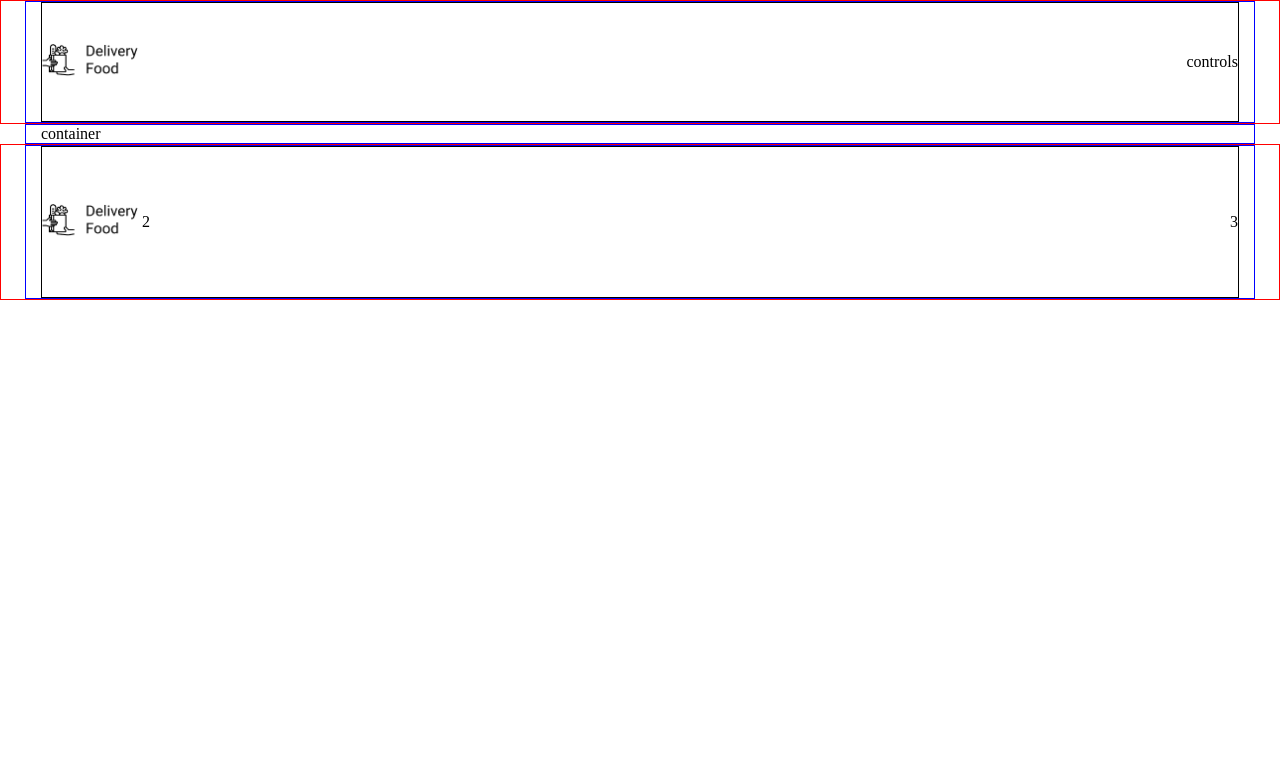
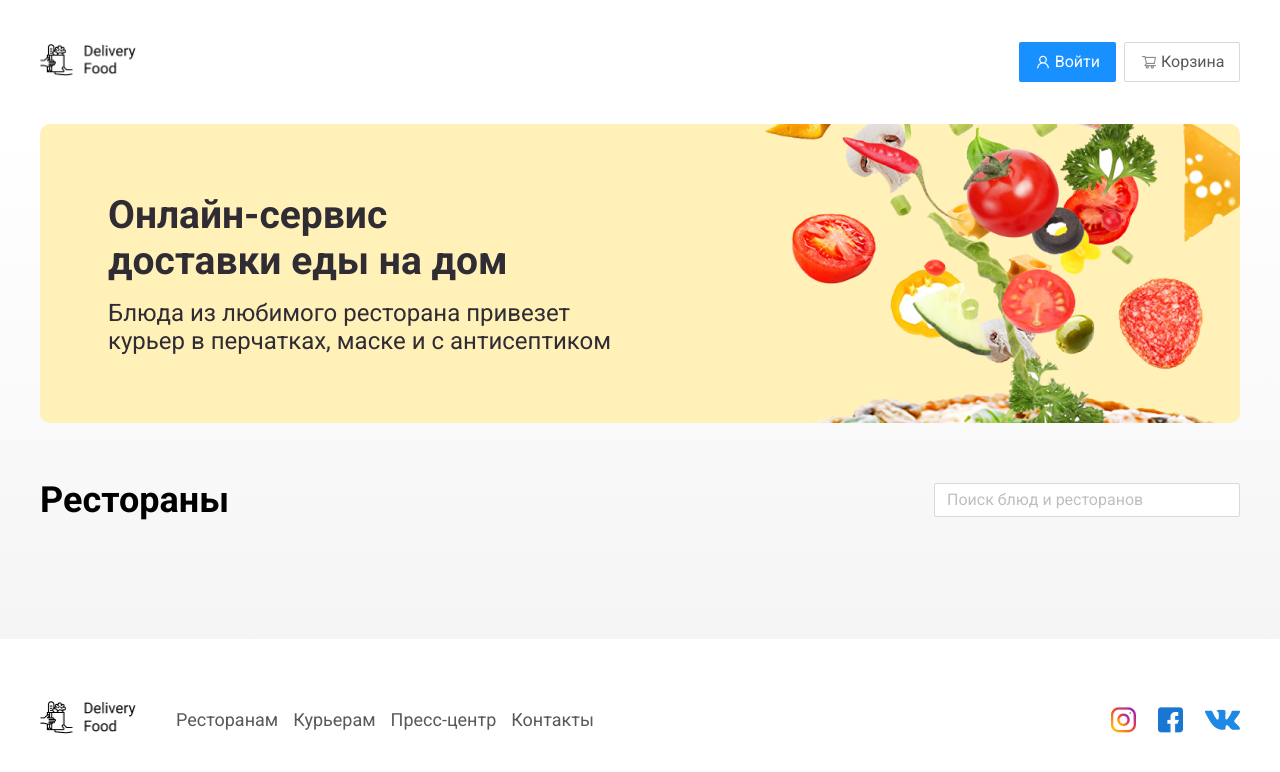
Before and after one commit to Elena-Filippova/Delivery-Food, a plain HTML site: page index.html in a window 1280 px wide. Drawn offline with Linux system fonts and the light colour scheme.

Commit message:
Add files via upload

```diff
--- a/index.html
+++ b/index.html
@@ -7,31 +7,72 @@
   <title>Delivery Food</title>
 </head>
 <body>
-  <header class="header">
+  <div class="page-wrapper">
+    <header class="header flex">
       <div class="container">
-      <div class="header-box">
+        <div class="header-box flex">
           <div class="header-logo logo">
             <img src="images/logo.png" alt="Logo">
           </div>
-        <div class="header-controls">controls</div>
+          <div class="header-controls flex">
+            <button class="btn btn-reset btn-primary flex">
+              <img src="./images/icons/user.png" alt="User">
+              Войти
+            </button>
+            <button class="btn btn-reset btn-outline flex">
+              <img src="./images/icons/basket.png" alt="Basket">
+              Корзина
+            </button>
+          </div>
         </div>
       </div>
     </header>
     <main class="main">
+      <section class="banner">
         <div class="container">
-      container
+          <div class="banner-item">
+            <h2 class="banner-item--title">
+              Онлайн-сервис доставки еды на&nbsp;дом
+            </h2>
+            <p class="banner-item--subtitle">
+              Блюда из&nbsp;любимого ресторана привезет курьер в&nbsp;перчатках, маске и&nbsp;с&nbsp;антисептиком
+            </p>
           </div>
+        </div>
+      </section>
+      <section class="products">
+        <div class="container">
+          <div class="products-header flex">
+            <h3 class="products-header--title">
+              Рестораны
+            </h3>
+            <input type="text" class="products-header--search" placeholder="Поиск блюд и ресторанов" />
+          </div>
+        </div>
+      </section>
     </main>
-  <footer class="footer">
+    <footer class="footer flex">
       <div class="container">
-      <div class="footer-box">
+        <div class="footer-box flex">
           <div class="footer-logo logo">
             <img src="images/logo.png" alt="Logo">
           </div>
-        <div class="footer-nav">2</div>
-        <div class="footer-social">3</div>
+          <div class="footer-nav">
+            <ul class="list-reset flex">
+              <li>Ресторанам</li>
+              <li>Курьерам</li>
+              <li>Пресс-центр</li>
+              <li>Контакты</li>
+            </ul>
+          </div>
+          <div class="footer-social flex">
+            <img src="./images/social/instagram.png" alt="Instagram">
+            <img src="./images/social/facebook.png" alt="Facebook">
+            <img src="./images/social/vk.png" alt="Vkontakte">
+          </div>
         </div>
       </div>
     </footer>
+  </div>
 </body>
 </html>
--- a/style.css
+++ b/style.css
@@ -1,5 +1,28 @@
+@font-face {
+  font-family: 'Roboto';
+  src: url('./fonts/RobotoRegular.woff2') format('woff2');
+  font-weight: 400;
+  font-style: normal;
+  font-display: swap;
+}
+
+@font-face {
+  font-family: 'Roboto';
+  src: url('./fonts/RobotoBold.woff2') format('woff2');
+  font-weight: 700;
+  font-style: normal;
+  font-display: swap;
+}
+
+:root {
+  --font-family: 'Roboto', sans-serif;
+}
+
 * {
   box-sizing: border-box;
+  font-family: var(--font-family);
+  font-style: normal;
+  line-height: normal;
 }
 
 body {
@@ -7,12 +30,31 @@ body {
   padding: 0;
 }
 
+main {
+  flex-grow: 1;
+  background: linear-gradient(180deg, rgba(245, 245, 245, 0) 1.04%, #f5f5f5 100%);
+}
+
+p, h3 {
+  margin: 0;
+}
+
+.page-wrapper {
+  display: flex;
+  flex-direction: column;
+  min-height: 100vh;
+}
+
+.flex {
+  display: flex;
+}
+
 .container {
   margin: 0 auto;
   padding: 0 15px;
   max-width: 1230px;
+  width: 100%;
   height: 100%;
-  border: 1px solid blue;
 }
 
 .logo {
@@ -24,31 +66,162 @@ body {
 }
 
 .header {
-  height: 124px;
-  border: 1px solid red;
+  align-items: center;
+  min-height: 124px;
 }
 
 .header-box {
-  display: flex;
   align-items: center;
   justify-content: space-between;
   height: 100%;
-  border: 1px solid black;
+}
+
+.header-controls {
+  justify-content: flex-end;
+  align-items: center;
+  gap: 8px;
+}
+
+.btn {
+  padding: 8px 16px;
+  flex-direction: row;
+  align-items: center;
+  gap: 4px;
+  font-weight: 400;
+  font-size: 16px;
+  line-height: 150%;
+  text-align: center;
+  border-radius: 2px;
+}
+
+.btn-reset {
+  outline: none;
+  border: none;
+  cursor: pointer;
+}
+
+.list-reset {
+  margin: 0;
+  padding: 0;
+  list-style: none;
+}
+
+.btn-primary {
+  background-color: #1890ff;
+  color: #ffffff;
+}
+
+.btn-outline {
+  width: 116px;
+  height: 40px;
+  border: 1px solid #d9d9d9;
+  background-color: #ffffff;
+  color: #595959;
+}
+
+.banner {
+  margin-bottom: 56px;
+}
+
+.banner-item {
+  padding: 68px;
+  border-radius: 10px;
+  background-position: center right;
+  background-size: cover;
+  background-repeat: no-repeat;
+  background-image: url("./images/banners/banner.jpg");
+}
+
+.banner-item--title {
+  margin: 0;
+  margin-bottom: 15px;
+  max-width: 43%;
+  font-weight: 700;
+  font-size: 39px;
+  color: #302c34;
+}
+
+.banner-item--subtitle {
+  max-width: 50%;
+  font-size: 24px;
+  color: #302c34;
+}
+
+.products {
+
+}
+
+.products-header {
+  align-items: center;
+  justify-content: space-between;
+}
+
+.products-header--title {
+  font-weight: 700;
+  font-size: 36px;
+  color: #000000;
+}
+
+.products-header--search {
+  padding: 5px 12px;
+  min-width: 306px;
+  height: 34px;
+  border-radius: 2px;
+  border: 1px solid #d9d9d9;
+  background-color: #ffffff;
+}
+
+.products-header--search::placeholder {
+  font-size: 16px;
+  line-height: 150%;
+  color: #bfbfbf;
+}
+
+.products-header--search:focus {
+  outline: none;
+  border: none;
+  border: 1px solid #d9d9d9;
 }
 
 .footer {
-  height: 156px;
-  border: 1px solid red;
+  padding: 60px 0;
+  align-items: center;
+  min-height: 156px;
 }
 
 .footer-box {
-  display: flex;
+  flex-wrap: wrap;
   align-items: center;
   justify-content: space-between;
+  gap: 36px;
   height: 100%;
-  border: 1px solid black;
 }
 
 .footer-nav {
+  flex-wrap: wrap;
   flex-grow: 1;
 }
+
+.footer-nav ul {
+  align-items: center;
+  gap: 15px;
+}
+
+.footer-nav ul li {
+  font-weight: 400;
+  font-size: 18px;
+  color: #595959;
+}
+
+.footer-social {
+  justify-content: flex-end;
+  align-items: center;
+  gap: 21px;
+}
+
+@media (max-width: 991px) {
+  .banner-item--title,
+  .banner-item--subtitle {
+    max-width: 100%;
+  }
+}
```
Also changed, not shown: fonts/RobotoBold.woff2 (added), fonts/RobotoRegular.woff2 (added), images/banners/banner.jpg (added), images/icons/basket.png (added), images/icons/user.png (added), images/social/facebook.png (added), images/social/instagram.png (added), images/social/vk.png (added). Lines whose indentation alone changed are shown as unchanged.
